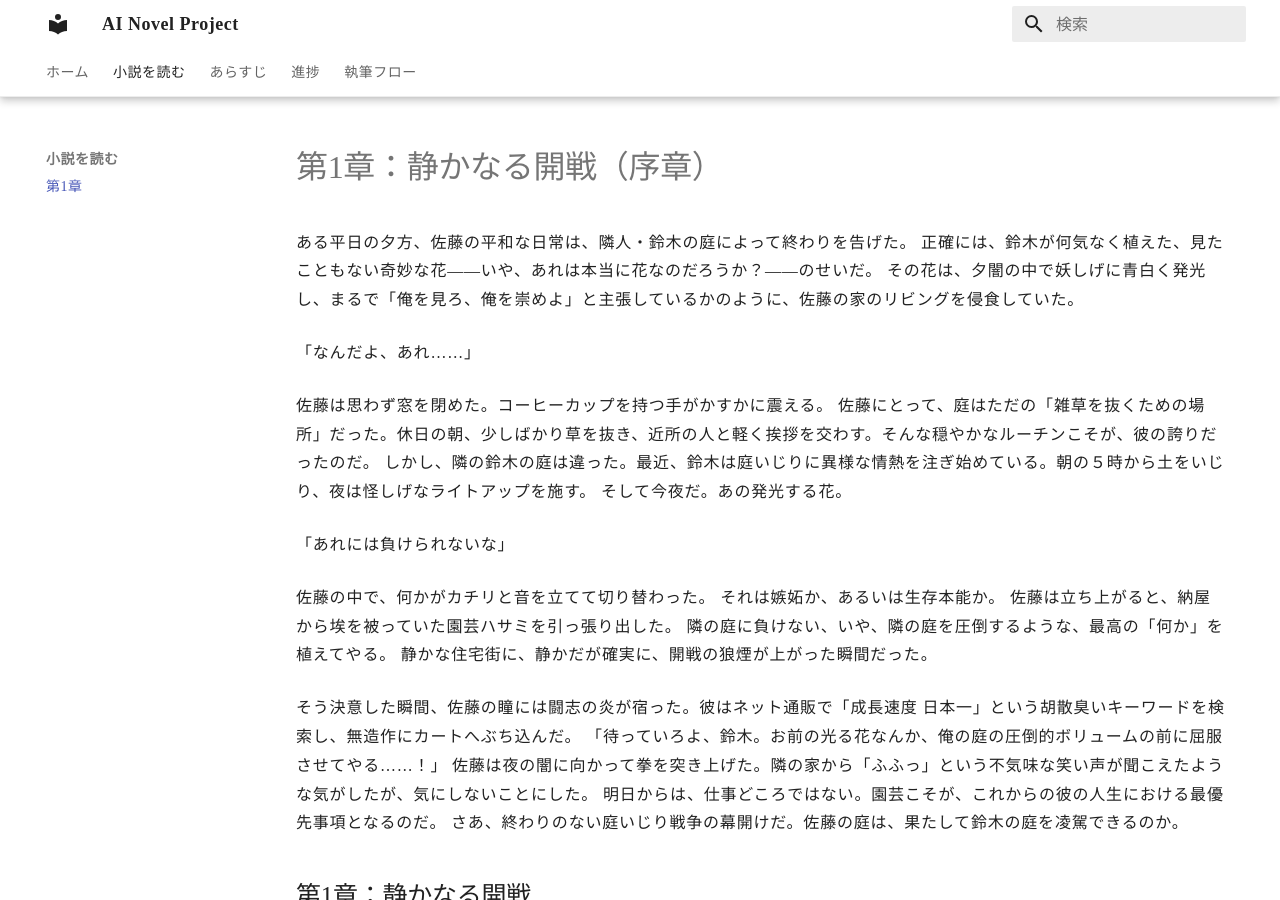
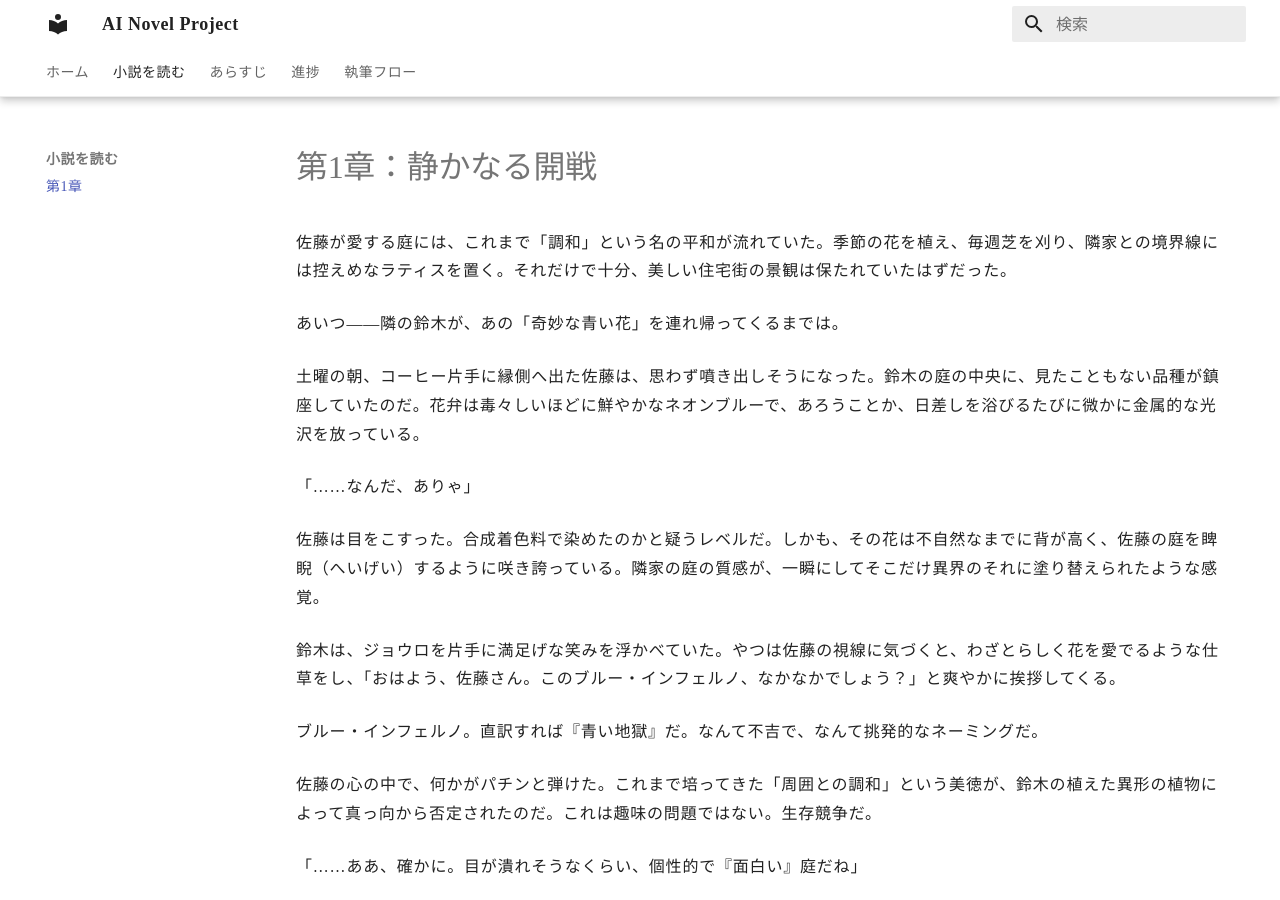
Before and after one commit to readofmaster/ai-novel-project, an MkDocs documentation site: the page built from docs/novel/chapter1.md, in a window 1280 px wide and 900 px high. Built offline with MkDocs 1.6.1 and Material for MkDocs 9.7.7, drawn with Linux system fonts in a browser that asks for light colours; some web fonts are replaced.

Commit message:
fix: chapter1.mdの重複記述を整理

```diff
--- a/docs/novel/chapter1.md
+++ b/docs/novel/chapter1.md
@@ -1,31 +1,4 @@
-# 第1章：静かなる開戦（序章）
-
-ある平日の夕方、佐藤の平和な日常は、隣人・鈴木の庭によって終わりを告げた。
-正確には、鈴木が何気なく植えた、見たこともない奇妙な花——いや、あれは本当に花なのだろうか？——のせいだ。
-その花は、夕闇の中で妖しげに青白く発光し、まるで「俺を見ろ、俺を崇めよ」と主張しているかのように、佐藤の家のリビングを侵食していた。
-
-「なんだよ、あれ……」
-
-佐藤は思わず窓を閉めた。コーヒーカップを持つ手がかすかに震える。
-佐藤にとって、庭はただの「雑草を抜くための場所」だった。休日の朝、少しばかり草を抜き、近所の人と軽く挨拶を交わす。そんな穏やかなルーチンこそが、彼の誇りだったのだ。
-しかし、隣の鈴木の庭は違った。最近、鈴木は庭いじりに異様な情熱を注ぎ始めている。朝の５時から土をいじり、夜は怪しげなライトアップを施す。
-そして今夜だ。あの発光する花。
-
-「あれには負けられないな」
-
-佐藤の中で、何かがカチリと音を立てて切り替わった。
-それは嫉妬か、あるいは生存本能か。
-佐藤は立ち上がると、納屋から埃を被っていた園芸ハサミを引っ張り出した。
-隣の庭に負けない、いや、隣の庭を圧倒するような、最高の「何か」を植えてやる。
-静かな住宅街に、静かだが確実に、開戦の狼煙が上がった瞬間だった。
-
-そう決意した瞬間、佐藤の瞳には闘志の炎が宿った。彼はネット通販で「成長速度 日本一」という胡散臭いキーワードを検索し、無造作にカートへぶち込んだ。
-「待っていろよ、鈴木。お前の光る花なんか、俺の庭の圧倒的ボリュームの前に屈服させてやる……！」
-佐藤は夜の闇に向かって拳を突き上げた。隣の家から「ふふっ」という不気味な笑い声が聞こえたような気がしたが、気にしないことにした。
-明日からは、仕事どころではない。園芸こそが、これからの彼の人生における最優先事項となるのだ。
-さあ、終わりのない庭いじり戦争の幕開けだ。佐藤の庭は、果たして鈴木の庭を凌駕できるのか。
-
-## 第1章：静かなる開戦
+# 第1章：静かなる開戦
 
 佐藤が愛する庭には、これまで「調和」という名の平和が流れていた。季節の花を植え、毎週芝を刈り、隣家との境界線には控えめなラティスを置く。それだけで十分、美しい住宅街の景観は保たれていたはずだった。
 
```
